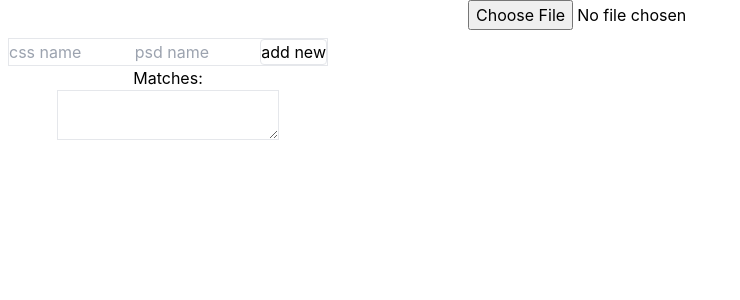
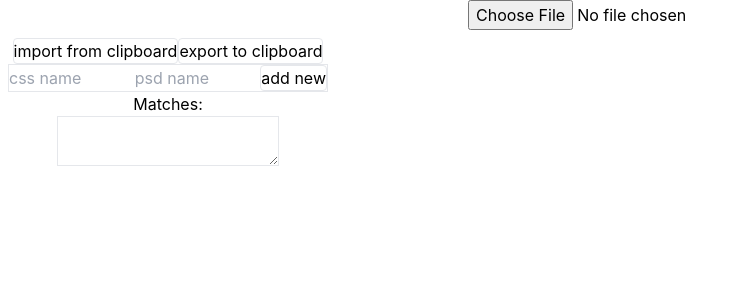
Before and after one commit to pseudoacacial/psd-online, a React (Vite) app: page / in a window 1280 px wide. Shown: the top 300 px of the page, without its empty margins (0-740 px from the left). Built offline with nearby package versions, Linux system fonts and the light colour scheme.

Commit message:
added exporting/importing queries to/from clipboard

```diff
--- a/src/components/queryList/QueryList.tsx
+++ b/src/components/queryList/QueryList.tsx
@@ -6,6 +6,7 @@ import {
   add,
   remove,
   modify,
+  reset,
   selectQueries,
   Query,
   QueryClass,
@@ -14,8 +15,37 @@ import { QueryListItem } from "../queryListItem/QueryListItem"
 
 export const QueryList = () => {
   const selectors = useAppSelector(selectQueries)
+  const dispatch = useAppDispatch()
+
+  const handleExportQueriesToClipboard = () => {
+    navigator.clipboard.writeText(JSON.stringify(selectors))
+  }
+  const handleImportQueriesfromClipboard = () => {
+    dispatch(reset())
+    navigator.clipboard
+      .readText()
+      .then(res => JSON.parse(res))
+      .then((res: Query[]) => {
+        res.forEach(query => {
+          dispatch(add(query))
+        })
+      })
+  }
 
   return (
+    <div>
+      <button
+        className="border rounded"
+        onClick={handleImportQueriesfromClipboard}
+      >
+        import from clipboard
+      </button>
+      <button
+        className="border rounded"
+        onClick={handleExportQueriesToClipboard}
+      >
+        export to clipboard
+      </button>
       <div className="queryList flex-column w-80">
         {selectors.map(element => (
           <QueryListItem key={element.id} query={element}></QueryListItem>
@@ -26,5 +56,6 @@ export const QueryList = () => {
           freeze={true}
         ></QueryListItem>
       </div>
+    </div>
   )
 }
--- a/src/slices/querySlice.ts
+++ b/src/slices/querySlice.ts
@@ -61,6 +61,9 @@ export const QuerySlice = createSlice({
         x.id === action.payload.id ? action.payload : x,
       )
     },
+    reset: (state, action: PayloadAction<void>) => {
+      state.queries = []
+    },
   },
   selectors: {
     selectQueries: queries => queries.queries,
@@ -68,7 +71,7 @@ export const QuerySlice = createSlice({
 })
 
 // Export the generated action creators for use in components
-export const { add, remove, modify } = QuerySlice.actions
+export const { add, remove, modify, reset } = QuerySlice.actions
 
 export const { selectQueries: selectQueries } = QuerySlice.selectors
 
```
Lines whose indentation alone changed are shown as unchanged.
